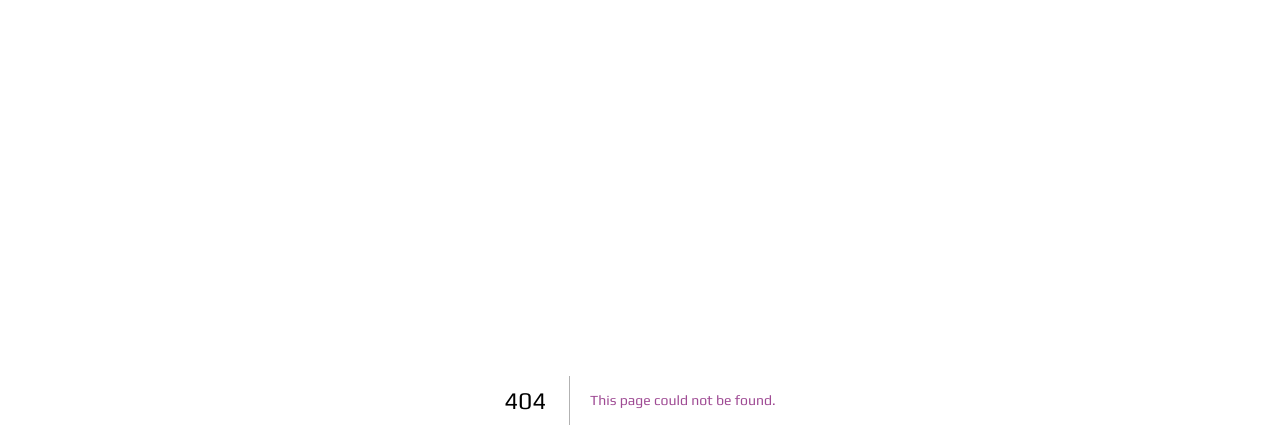
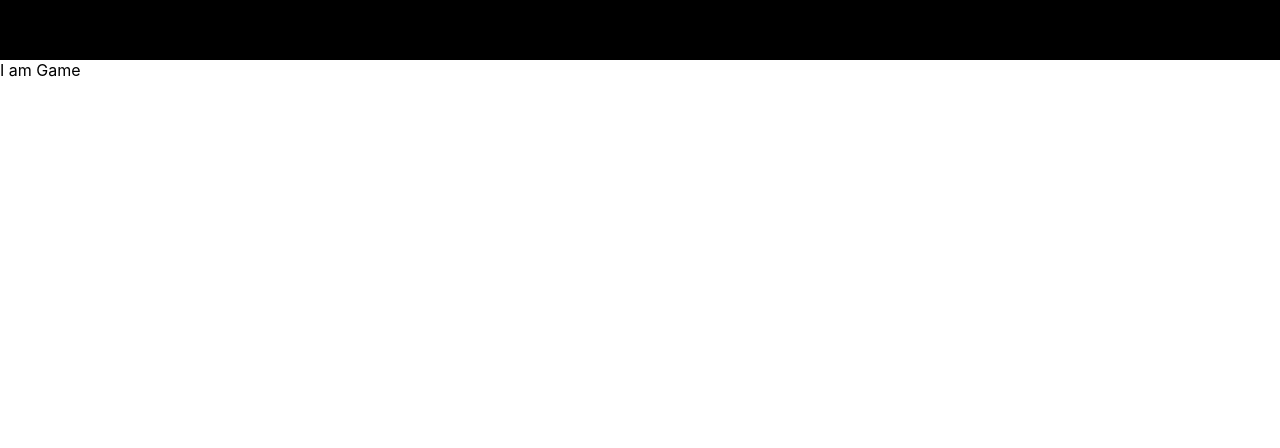
Before and after one commit to CD-Mackay/personal_site, a Next.js app: page /tictactoe in a window 1280 px wide. Before the commit this address had no page. Shown: the top 448 px of the page. Built offline with nearby package versions, Linux system fonts and the light colour scheme.

Commit message:
build game page/component

```diff
--- /dev/null
+++ b/Components/Game/Game.js
@@ -0,0 +1,10 @@
+import styles from "./Game.module.css";
+
+export default function Game() {
+
+  return (
+    <div>
+      I am Game
+    </div>
+  );
+}
--- /dev/null
+++ b/pages/tictactoe.js
@@ -0,0 +1,17 @@
+import Header from "../Components/Header/Header";
+import Head from "next/head";
+import Game from "../Components/Game/Game";
+
+export default function Resume() {
+  return (
+    <div>
+      <Head>
+        <title>Connor Mackay Resume</title>
+        <meta name="description" content="Connor Mackay's Resume" />
+        <link rel="icon" href="/favicon.ico" />
+      </Head>
+      <Header />
+      <Game />
+    </div>
+  );
+}
```
Also changed, not shown: Components/Game/Game.module.css (added).
